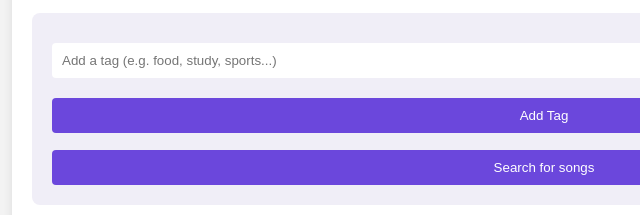
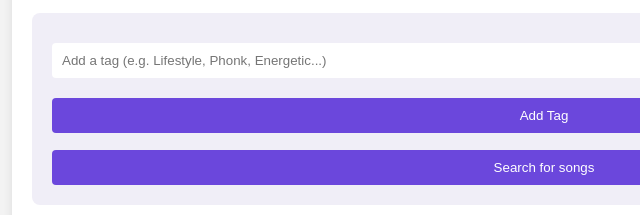
Before and after one commit to jjhy129/tiktok_music_recommender, a plain HTML site: page index.html in a window 1280 px wide. Shown: the part 379-594 px from the top of the page, 96-736 px from the left. Drawn offline with Linux system fonts and the light colour scheme.

Commit message:
Update the tag in search bar

```diff
--- a/index.html
+++ b/index.html
@@ -107,7 +107,7 @@
                 </form>
                 <div id="upload-status"></div>
             </div> -->
-            <input type="text" id="tag-input" placeholder="Add a tag (e.g. food, study, sports...)">
+            <input type="text" id="tag-input" placeholder="Add a tag (e.g. Lifestyle, Phonk, Energetic...)">
             <button id="add-tag-button">Add Tag</button>
             <div id="tags" class="tags"></div>
             <div id="tag_invalid_notice" style="color: red;"></div>
```
